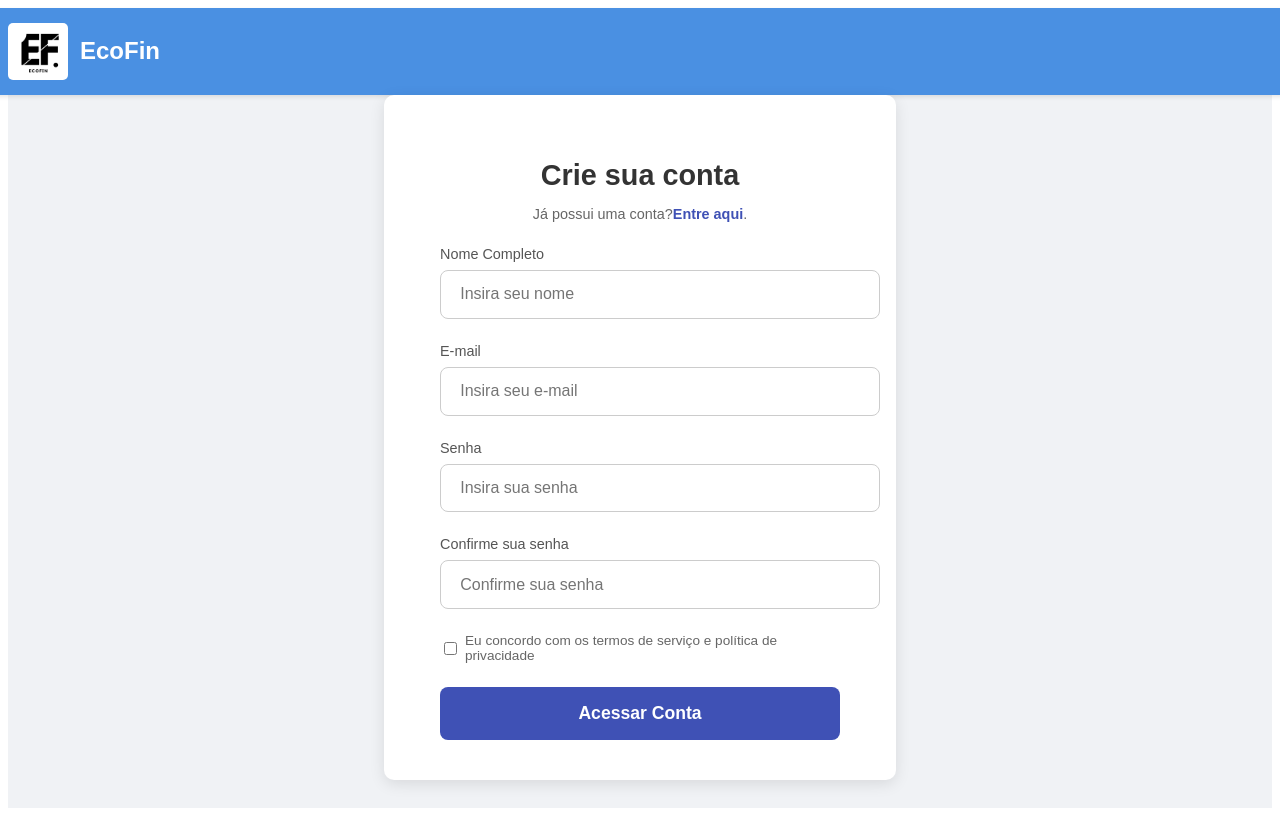
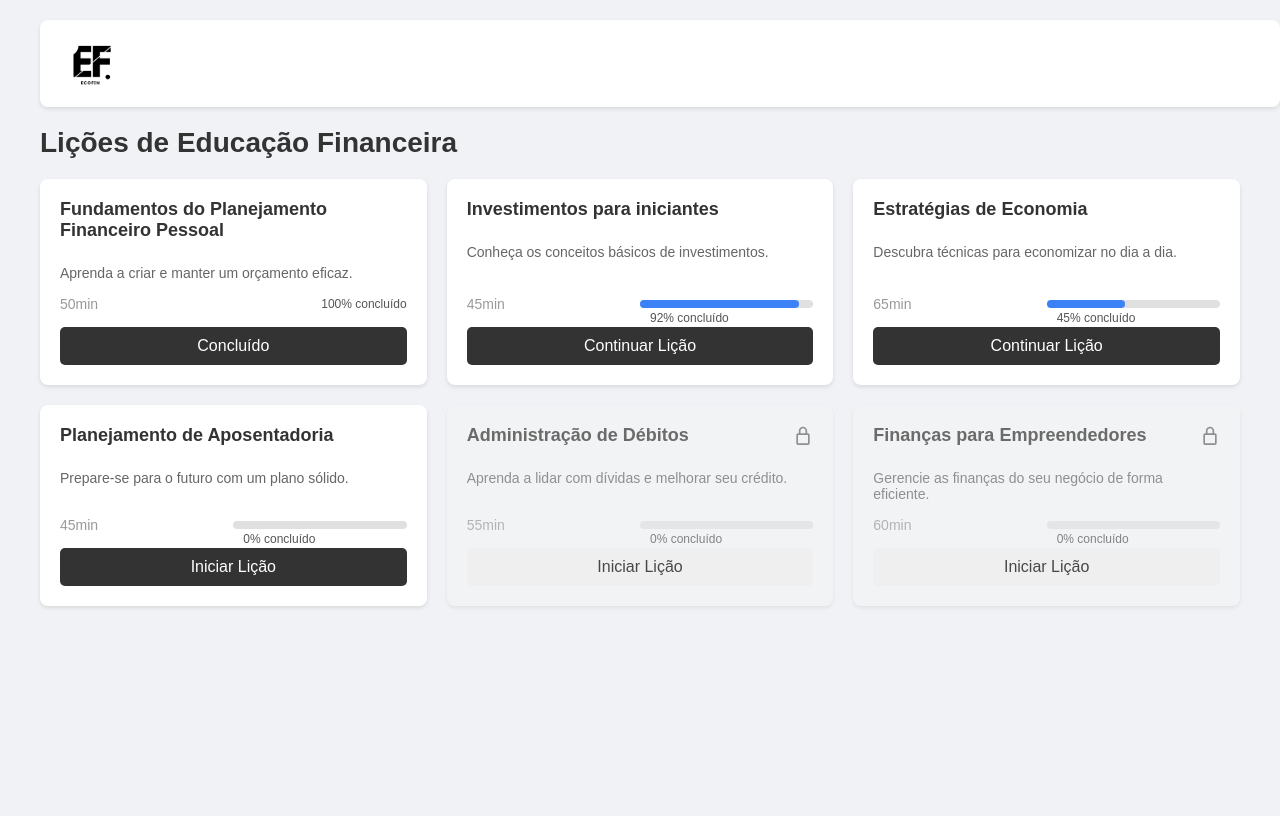
Before and after one commit to Projeto-EcoFin/EcoFin, a React (Vite) app: page /licoes in a window 1280 px wide. Before the commit this address led to /cadastro. Built offline with nearby package versions, Linux system fonts and the light colour scheme.

Commit message:
pagina de lições

```diff
--- a/src/App.jsx
+++ b/src/App.jsx
@@ -2,7 +2,7 @@ import { BrowserRouter as Router, Routes, Route, Navigate } from 'react-router-d
 import TransactionsPages from './view/TransactionsPages';
 import RegisterPage from './view/RegisterPage';
 import LoginPage from './view/LoginPage';
-import Dashboard from './view/Dashboard';
+import LessonsPage from './view/LessonsPage';
 
 export default function App() {
   return (
@@ -16,7 +16,7 @@ export default function App() {
 
         <Route path="/login" element={<LoginPage />} />
 
-        <Route path="/dashboard" element={<Dashboard />} />
+        <Route path="/licoes" element={<LessonsPage />} />
 
         {/* Redireciona a rota inicial para a tela de cadastro */}
         <Route path="*" element={<Navigate to="/cadastro" />} />
--- /dev/null
+++ b/src/view/LessonsPage.css
@@ -0,0 +1,221 @@
+/* Estilos Gerais */
+body {
+  font-family: Arial, sans-serif;
+  background-color: #f0f2f5;
+  margin: 0;
+  padding: 0;
+}
+
+.container {
+  max-width: 1200px;
+  margin: 0 auto;
+  padding: 20px;
+}
+
+/* Header */
+.header {
+  display: flex;
+  justify-content: space-between;
+  align-items: center;
+  background-color: #fff;
+  padding: 15px 20px;
+  border-radius: 8px;
+  box-shadow: 0 2px 4px rgba(0, 0, 0, 0.1);
+  margin-bottom: 20px;
+}
+
+.logo {
+  font-size: 24px;
+  font-weight: bold;
+}
+
+.logo-text {
+  color: #0b4f8d; /* Azul escuro */
+}
+
+.logo-text-eco {
+  color: #3b82f6; /* Azul claro */
+}
+
+.nav-menu a {
+  margin-left: 20px;
+  text-decoration: none;
+  color: #555;
+  font-weight: 500;
+  transition: color 0.3s;
+}
+
+.nav-menu a:hover {
+  color: #3b82f6;
+}
+
+/* Título Principal */
+.main-title {
+  font-size: 28px;
+  color: #333;
+  margin-bottom: 20px;
+}
+
+/* Seção VIP */
+.vip-section {
+  background-color: #f8f8f8;
+  border: 1px solid #ddd;
+  padding: 20px;
+  border-radius: 8px;
+  margin-bottom: 20px;
+  text-align: center;
+}
+
+.vip-title {
+  font-size: 24px;
+  font-weight: bold;
+  color: #333;
+  margin-bottom: 10px;
+}
+
+.vip-section p {
+  color: #666;
+  margin-bottom: 15px;
+}
+
+.vip-features {
+  list-style-type: none;
+  padding: 0;
+  margin: 0 auto 20px;
+  text-align: left;
+  display: inline-block;
+}
+
+.vip-features li {
+  margin-bottom: 10px;
+  color: #555;
+  position: relative;
+  padding-left: 25px;
+}
+
+.vip-features li::before {
+  content: '⭐'; /* Ícone de estrela */
+  position: absolute;
+  left: 0;
+}
+
+.vip-button {
+  background-color: #3b82f6;
+  color: #fff;
+  padding: 12px 30px;
+  border: none;
+  border-radius: 20px;
+  font-size: 16px;
+  cursor: pointer;
+  transition: background-color 0.3s;
+}
+
+.vip-button:hover {
+  background-color: #2563eb;
+}
+
+/* Grade de Lições */
+.lessons-grid {
+  display: grid;
+  grid-template-columns: repeat(auto-fill, minmax(300px, 1fr));
+  gap: 20px;
+}
+
+/* Card de Lição */
+.lesson-card {
+  background-color: #fff;
+  border-radius: 8px;
+  box-shadow: 0 2px 4px rgba(0, 0, 0, 0.1);
+  padding: 20px;
+  display: flex;
+  flex-direction: column;
+}
+
+.lesson-card.locked {
+  background-color: #f4f4f4;
+  opacity: 0.7;
+  pointer-events: none;
+}
+
+.card-header {
+  display: flex;
+  justify-content: space-between;
+  align-items: center;
+  margin-bottom: 10px;
+}
+
+.lock-icon {
+  fill: #666;
+  width: 20px;
+  height: 20px;
+}
+
+.lesson-title {
+  font-size: 18px;
+  color: #333;
+  font-weight: bold;
+  margin: 0;
+}
+
+.lesson-description {
+  font-size: 14px;
+  color: #666;
+  flex-grow: 1; /* Para empurrar a seção de info para baixo */
+  margin-bottom: 15px;
+}
+
+.card-info {
+  display: flex;
+  justify-content: space-between;
+  align-items: center;
+  margin-bottom: 15px;
+}
+
+.lesson-duration {
+  font-size: 14px;
+  color: #999;
+}
+
+.progress-bar-container {
+  width: 50%;
+  background-color: #e0e0e0;
+  border-radius: 5px;
+  height: 8px;
+  position: relative;
+}
+
+.progress-bar {
+  height: 100%;
+  background-color: #3b82f6;
+  border-radius: 5px;
+  transition: width 0.3s;
+}
+
+.progress-text {
+  font-size: 12px;
+  color: #555;
+  margin-left: 10px;
+}
+
+.lesson-button {
+  width: 100%;
+  padding: 10px;
+  border: none;
+  border-radius: 5px;
+  font-size: 16px;
+  cursor: pointer;
+  transition: background-color 0.3s;
+}
+
+.lesson-card:not(.locked) .lesson-button {
+  background-color: #333;
+  color: #fff;
+}
+
+.lesson-card:not(.locked) .lesson-button:hover {
+  background-color: #555;
+}
+
+.lessons-container {
+  font-family: 'Arial', sans-serif;
+}
--- /dev/null
+++ b/src/view/LessonsPage.jsx
@@ -0,0 +1,101 @@
+import React from 'react';
+import './LessonsPage.css';
+import Header from '../components/Header.jsx'; // Importe o componente Header
+
+const lessons = [
+  {
+    title: 'Fundamentos do Planejamento Financeiro Pessoal',
+    description: 'Aprenda a criar e manter um orçamento eficaz.',
+    duration: '50min',
+    progress: 100,
+    status: 'Concluído',
+  },
+  {
+    title: 'Investimentos para iniciantes',
+    description: 'Conheça os conceitos básicos de investimentos.',
+    duration: '45min',
+    progress: 92,
+    status: 'Continuar Lição',
+  },
+  {
+    title: 'Estratégias de Economia',
+    description: 'Descubra técnicas para economizar no dia a dia.',
+    duration: '65min',
+    progress: 45,
+    status: 'Continuar Lição',
+  },
+  {
+    title: 'Planejamento de Aposentadoria',
+    description: 'Prepare-se para o futuro com um plano sólido.',
+    duration: '45min',
+    progress: 0,
+    status: 'Iniciar Lição',
+  },
+  {
+    title: 'Administração de Débitos',
+    description: 'Aprenda a lidar com dívidas e melhorar seu crédito.',
+    duration: '55min',
+    progress: 0,
+    locked: true,
+    status: 'Iniciar Lição',
+  },
+  {
+    title: 'Finanças para Empreendedores',
+    description: 'Gerencie as finanças do seu negócio de forma eficiente.',
+    duration: '60min',
+    progress: 0,
+    locked: true,
+    status: 'Iniciar Lição',
+  },
+];
+
+// Componente para um único card de lição
+const CardLição = ({ title, description, duration, progress, locked, status }) => {
+  return (
+    <div className={`lesson-card ${locked ? 'locked' : ''}`}>
+      <div className="card-header">
+        <h3 className="lesson-title">{title}</h3>
+        {locked && (
+          <svg className="lock-icon" viewBox="0 0 24 24">
+            <path d="M18 10h-1V7c0-2.76-2.24-5-5-5S7 4.24 7 7v3H6c-1.1 0-2 .9-2 2v10c0 1.1.9 2 2 2h12c1.1 0 2-.9 2-2V12c0-1.1-.9-2-2-2zM9 7c0-1.66 1.34-3 3-3s3 1.34 3 3v3H9V7zm9 15H6V12h12v10z"></path>
+          </svg>
+        )}
+      </div>
+      <p className="lesson-description">{description}</p>
+      <div className="card-info">
+        <span className="lesson-duration">{duration}</span>
+        {progress < 100 ? (
+          <div className="progress-bar-container">
+            <div className="progress-bar" style={{ width: `${progress}%` }}></div>
+            <span className="progress-text">{progress}% concluído</span>
+          </div>
+        ) : (
+          <span className="progress-text">100% concluído</span>
+        )}
+      </div>
+      <button className="lesson-button">{status}</button>
+    </div>
+  );
+};
+
+// Renomeie 'App' para 'LessonsPage' para maior clareza
+const LessonsPage = () => {
+  return (
+    <div className="container">
+      {/* 1. Use o novo componente Header aqui */}
+      <Header />
+
+      {/* 2. Título da Seção (o resto da página) */}
+      <h1 className="main-title">Lições de Educação Financeira</h1>
+
+      {/* 4. Grade de Lições */}
+      <div className="lessons-grid">
+        {lessons.map((lesson, index) => (
+          <CardLição key={index} {...lesson} />
+        ))}
+      </div>
+    </div>
+  );
+};
+
+export default LessonsPage;
--- a/src/view/RegisterPage.css
+++ b/src/view/RegisterPage.css
@@ -1,7 +1,7 @@
 .header {
     width: 100%;
     background-color: #4a90e2;
-    color: white;
+    color: rgb(255, 255, 255);
     padding: 15px 20px;
     display: flex;
     align-items: center;
```
